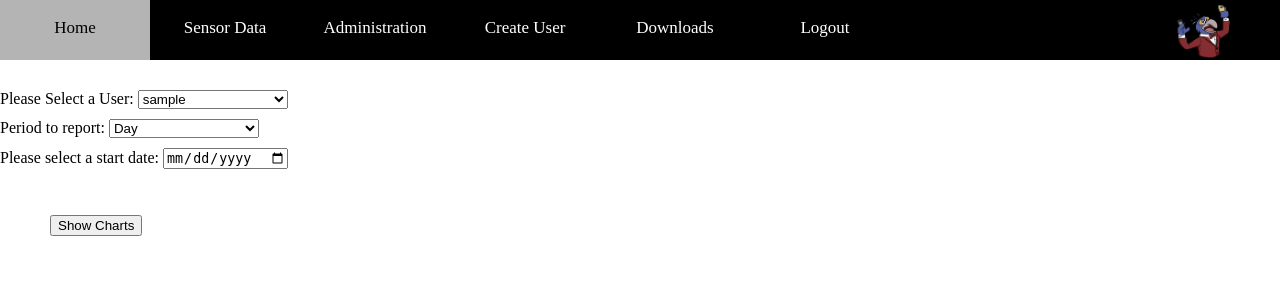
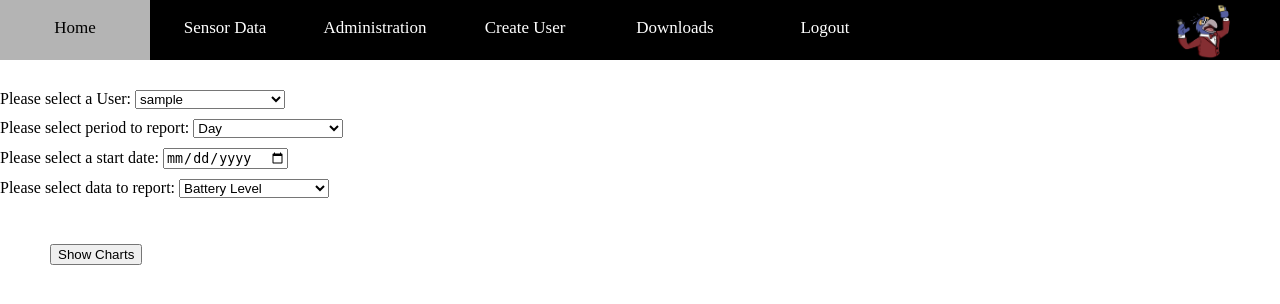
Before and after one commit to danwalsh1/Project_Gonzo, a PHP site: page /pages/adminCharts.php in a window 1280 px wide. Shown: the top 304 px of the page. Run offline with PHP 8.4, Linux system fonts and the light colour scheme; the visitor is signed in with stand-in values (Sample User, id 1); tables that the repository leaves empty or names only in its code hold one stand-in row (values such as "Sample post").

Commit message:
UPDATED adminCharts.php
Added code to allow different charts to be shown.

```diff
--- a/website/project_gonzo_v1/pages/adminCharts.php
+++ b/website/project_gonzo_v1/pages/adminCharts.php
@@ -31,11 +31,21 @@
       }elseif($_POST['DDTimeframe'] == "Month"){
 	      $NumOfDays = 30;
       }
+	  if($_POST['DDChartType'] == "Battery Level"){
+		$chartType = "batteryLevel";
+		$title = "Battery Level Chart";
+	  }elseif($_POST['DDChartType'] == "Battery Charging State"){
+		$chartType = "batteryState";
+		$title = "Battery Charge State Chart";
+	  }elseif($_POST['DDChartType'] == "CPU Usage"){
+		$chartType = "cpuUsage";
+		$title = "CPU Usage Chart";
+	  }
 
       $value = get_users_values($_POST['DD']);
       $DeviceID = $value->device_id;
 
-      print_chart($Date, $NumOfDays, $DeviceID, "Battery Utilisation Chart", 1000, 600, "Charts" );
+      print_chart($Date, $NumOfDays, $DeviceID, $title, 1000, 600, "Charts", $chartType);
   }
 ?>
 <!DOCTYPE html>
@@ -58,24 +68,33 @@
 		<form action= "adminCharts.php" method = "POST">
 
 			<div id="DropDown" style="padding-top: 10px; text-align: Left;">
-			    <label> Please Select a User: </label>
+			    <label> Please select a User: </label>
 			    <select class="form-dropdown" style="width:150px" id="Dropdown" name="DD">
 				    <?php echo retrieve_users_DropDown(); ?>
 			    </select>
 			</div>
 
 			<div id="Timeframe" style="padding-top: 10px; text-align: left;">
-			    <label> Period to report: </label>
+			    <label> Please select period to report: </label>
 			    <select class="form-dropdown" style="width:150px" id="DropdownTimeframe" name="DDTimeframe">
-				    <option> Day </option>
-				    <option> Week </option>
-				    <option> Month </option>
+				    <option>Day</option>
+				    <option>Week</option>
+				    <option>Month</option>
 			    </select>
 			</div>
 
 			<div id = "Calendar" style="padding-top: 10px; text-align: left;">
 			    <label> Please select a start date: </label>
 			    <input type= "date" name="Calendar">
+			</div>
+
+			<div id = "ChartType" style="padding-top: 10px; text-align: left;">
+				<label> Please select data to report: </label>
+				<select class="form-dropdown" style="width:150px" id="DropdownChartType" name="DDChartType">
+					<option>Battery Level</option>
+					<option>Battery Charging State</option>
+					<option>CPU Usage</option>
+				</select>
 			</div>
 
 			<div id="ChartsView" style="padding-top: 10px;padding-left: 50px; text-align: left;">
```
